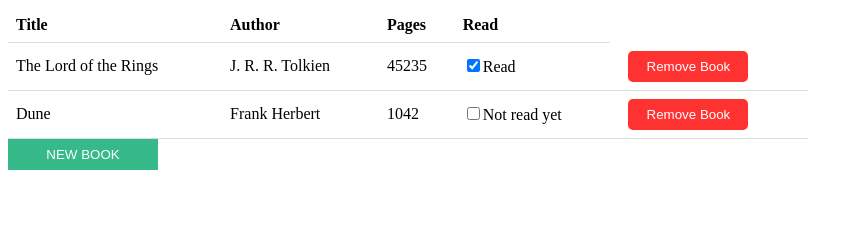
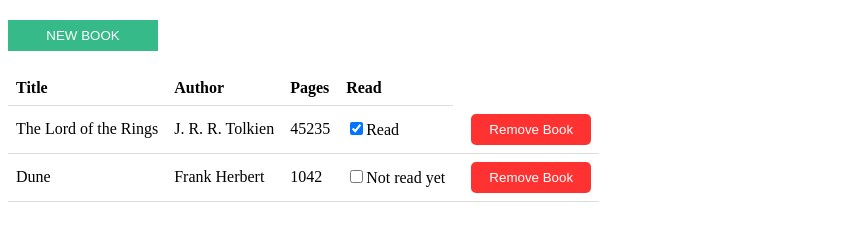
Before and after one commit to danikvh/library, a plain HTML site: page index.html in a window 1280 px wide. Shown: the whole page, without its empty margins (0-863 px from the left). Drawn offline with Linux system fonts and the light colour scheme.

Commit message:
Moved new book button

```diff
--- a/index.html
+++ b/index.html
@@ -9,6 +9,9 @@
     <title>Document</title>
 </head>
 <body>
+    <div class="header">
+        <button id="popup-button">NEW BOOK</button>
+    </div>
     <div class="library">
         <table id="myTable">
             <thead>
@@ -23,7 +26,6 @@
             </tbody>
         </table>
     </div>
-    <button id="popup-button">NEW BOOK</button>
     <div id="myModal" class="modal">
         <form class="form-container">
             <label for="title">Title</label>
--- a/style.css
+++ b/style.css
@@ -1,6 +1,10 @@
+.header {
+    margin: 20px 0px;
+}
+
 table {
     border-collapse: collapse;
-    width: 800px;
+    width: auto;
 }
 
 th, td {
```
